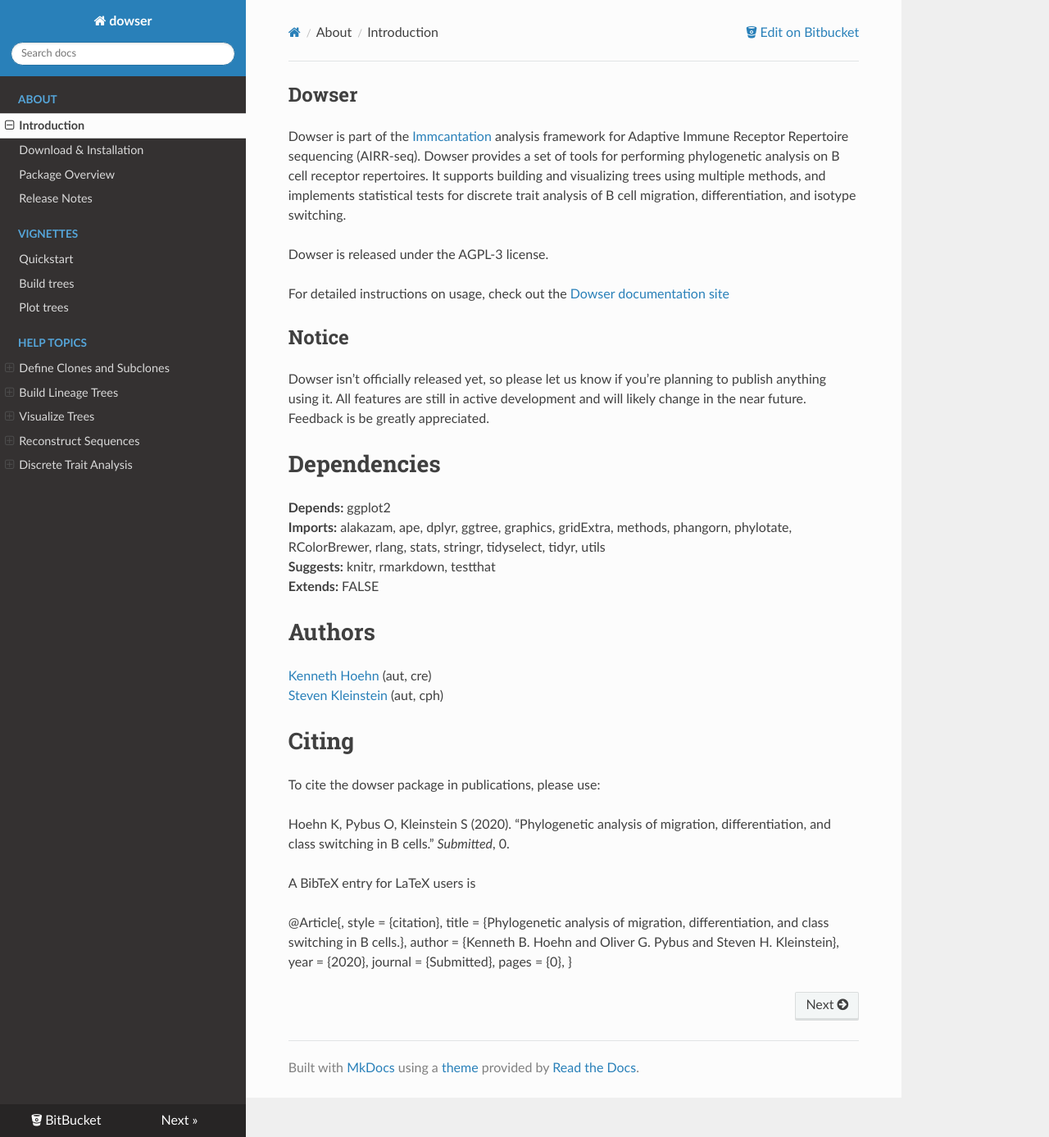
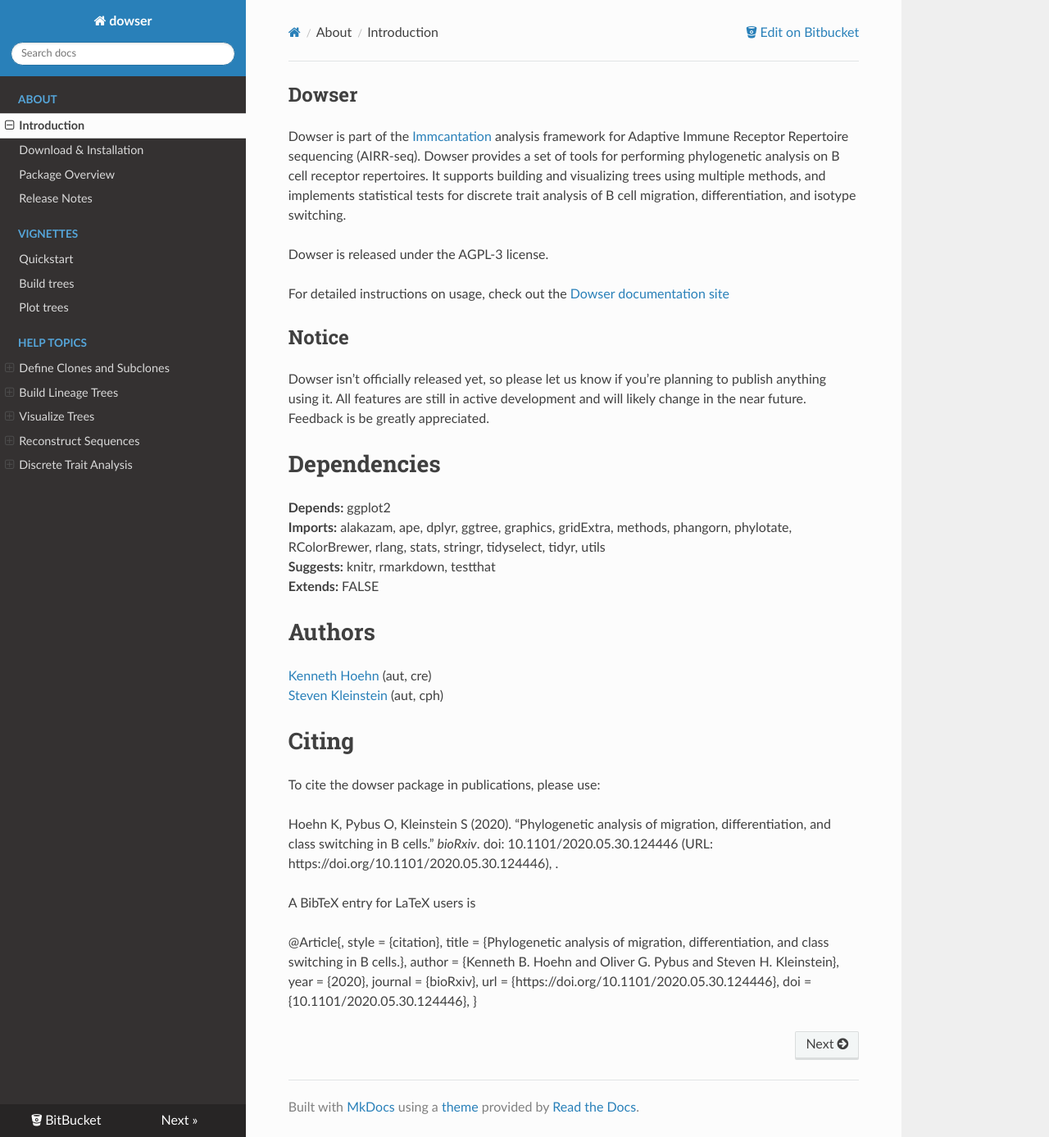
Before and after one commit to immcantation/dowser, an MkDocs documentation site: the page built from docs/index.md, in a window 1280 px wide and 1387 px high. Shown: the whole window at 82% size. Built offline with MkDocs 1.6.1, drawn with Linux system fonts in a browser that asks for light colours; nearby versions of some CDN libraries; old or Windows-style settings are respelled for this version of MkDocs.

Commit message:
citation update

```diff
--- a/docs/index.md
+++ b/docs/index.md
@@ -39,8 +39,10 @@ Dowser isn’t officially released yet, so please let us know if you’re planni
 To cite the dowser package in publications, please use:
 
 Hoehn K, Pybus O, Kleinstein S (2020). “Phylogenetic analysis of
-migration, differentiation, and class switching in B cells.”
-_Submitted_, 0.
+migration, differentiation, and class switching in B cells.” _bioRxiv_.
+doi: 10.1101/2020.05.30.124446 (URL:
+https://doi.org/10.1101/2020.05.30.124446), <URL:
+https://doi.org/10.1101/2020.05.30.124446>.
 
 A BibTeX entry for LaTeX users is
 
@@ -49,6 +51,7 @@ A BibTeX entry for LaTeX users is
     title = {Phylogenetic analysis of migration, differentiation, and class switching in B cells.},
     author = {Kenneth B. Hoehn and Oliver G. Pybus and Steven H. Kleinstein},
     year = {2020},
-    journal = {Submitted},
-    pages = {0},
+    journal = {bioRxiv},
+    url = {https://doi.org/10.1101/2020.05.30.124446},
+    doi = {10.1101/2020.05.30.124446},
   }
```
Also changed, not shown: 1 other file.
